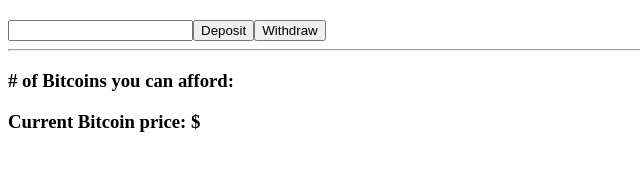
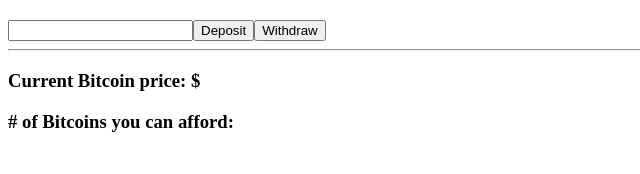
Before and after one commit to D-Molloy/react-gift-giver, a React (Create React App) app in the folder lootcheck/: page / in a window 1280 px wide. Shown: the part 126-300 px from the top of the page, without its empty margins (0-640 px from the left). Built offline with nearby package versions, Linux system fonts and the light colour scheme; no server answers; what sfcookies would draw is missing.

Commit message:
ran test coverage report

```diff
--- a/lootcheck/package.json
+++ b/lootcheck/package.json
@@ -24,5 +24,11 @@
     "react-dom": "^16.3.2",
     "react-test-renderer": "^16.3.2",
     "redux-mock-store": "^1.5.1"
+  },
+  "jest":{
+    "collectCoverageFrom": [
+      "src/**/*.js",
+      "!src/index.js"
+    ]
   }
 }
--- a/lootcheck/src/components/Loot.js
+++ b/lootcheck/src/components/Loot.js
@@ -26,18 +26,15 @@
 
     showPrice(){
         const { bitcoin } = this.props;
-
         if (Object.keys(bitcoin).length === 0) return '';
-        console.log(typeof(bitcoin.bpi.USD.rate))
         return bitcoin.bpi.USD.rate;
     }
 
     render(){
         return (
             <div>
-
-            <h3 id="BCBalance"># of Bitcoins you can afford: {this.computeBitcoin()}</h3>
-            <h3 id="BCPrice">Current Bitcoin price: ${this.showPrice()}</h3>
+                <h3 id="BCPrice">Current Bitcoin price: ${this.showPrice()}</h3>
+                <h3 id="BCBalance"># of Bitcoins you can afford: {this.computeBitcoin()}</h3>
             </div>
         )
     }
```
Also changed, not shown: lootcheck/src/components/App.js (+9 -4 lines), 1 other file (tests, documents, lock files or other folders).
